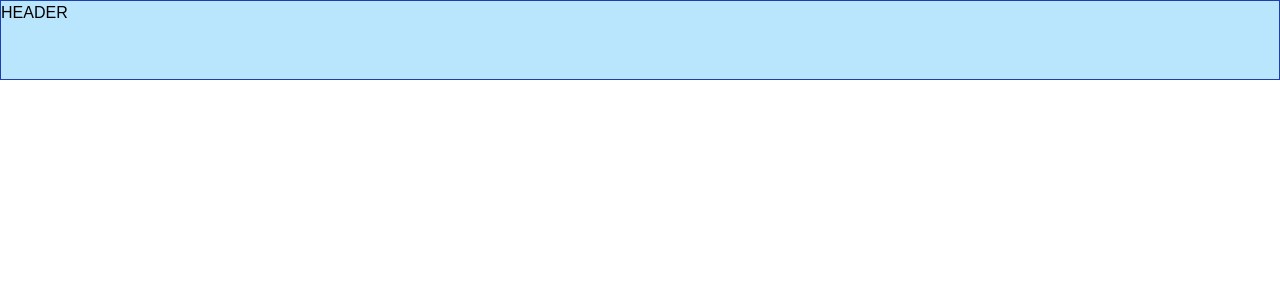
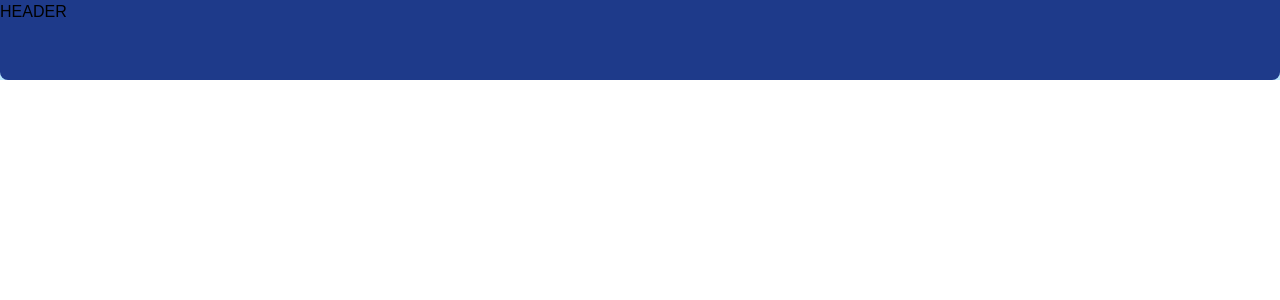
Before and after one commit to bemyexe/ui-libs, a React (Vite) app: page / in a window 1280 px wide. Shown: the top 300 px of the page. Built offline with nearby package versions, Linux system fonts and the light colour scheme.

Commit message:
refactor(header): added styles

```diff
--- a/src/app/components/header/index.tsx
+++ b/src/app/components/header/index.tsx
@@ -1,3 +1,3 @@
 export const Header = () => {
-  return <header className="min-h-20 border border-blue-800">HEADER</header>;
+  return <header className="min-h-20 bg-blue-900 rounded-b-lg">HEADER</header>;
 };
```
